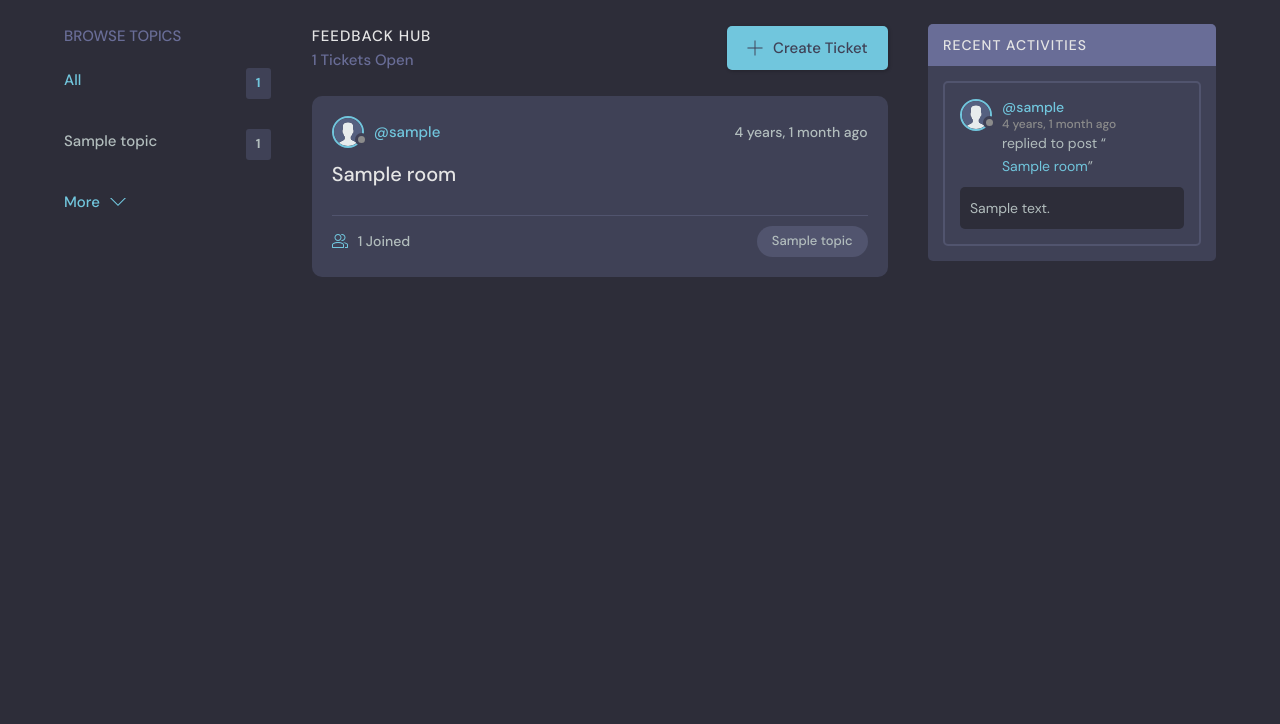
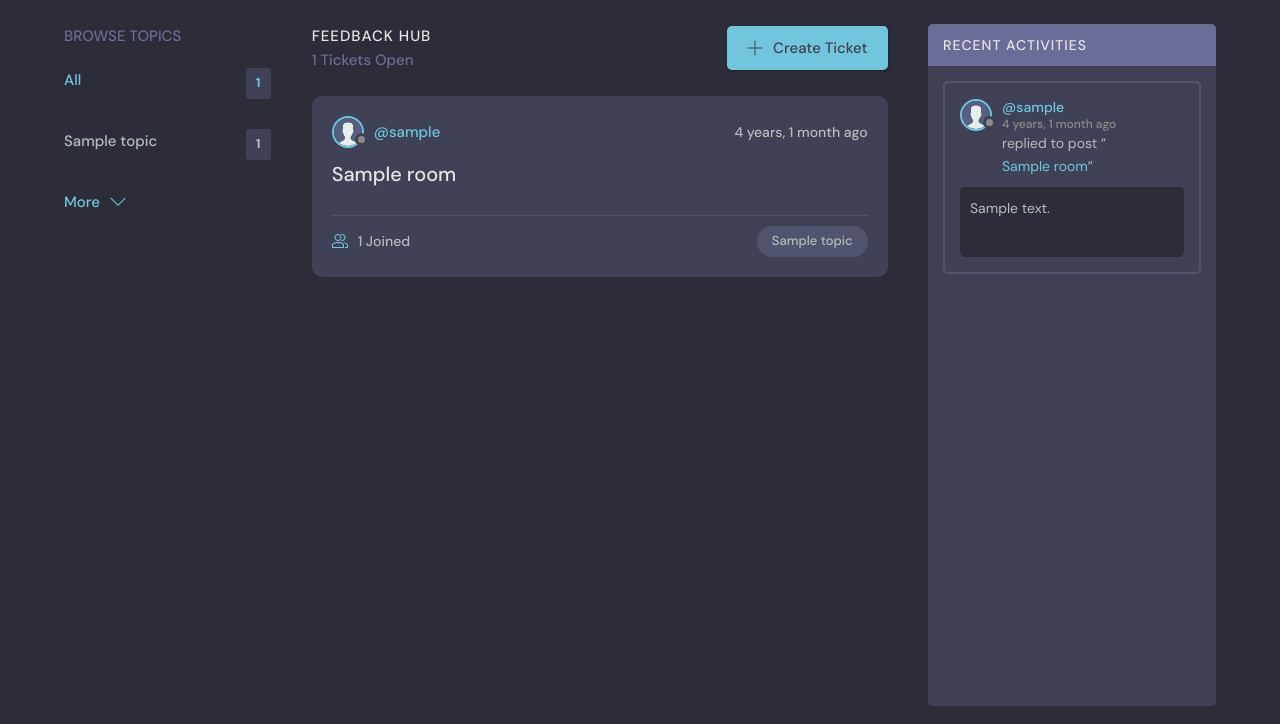
Before and after one commit to M3X1CO/Exchange, a Django app: page / in a window 1280 px wide. Shown: the part 76-800 px from the top of the page. Run offline with Django 5.2, Linux system fonts and the light colour scheme; tables that the repository leaves empty hold one stand-in row (values such as "Sample post").

Commit message:
Update activity_component.html
added scroll bars for the recent activity tab and the rooms
changed some names

```diff
--- a/base/templates/base/activity_component.html
+++ b/base/templates/base/activity_component.html
@@ -4,6 +4,7 @@
       <div class="activities__header">
         <h2>Recent Activities</h2>
       </div>
+      <div style="overflow-y: scroll; height: 80vh;">
         {% for message in room_messages %}
         <div class="activities__box">
           <div class="activities__boxHeader roomListRoom__header">
@@ -32,10 +33,13 @@
           <div class="activities__boxContent">
             <p>replied to post “<a href="{% url 'room' message.room.id %}">{{message.room.name}}</a>”</p>
             <div class="activities__boxRoomContent">
-            {{message.body}}
+                    <div style="height: 50px; overflow: hidden;
+                    text-overflow: ellipsis;"> {{message.body}}</div>
             </div>
           </div>
         </div>
         {% endfor %}
+      </div>
+
 
     </div>
```
Lines whose indentation alone changed are shown as unchanged.
